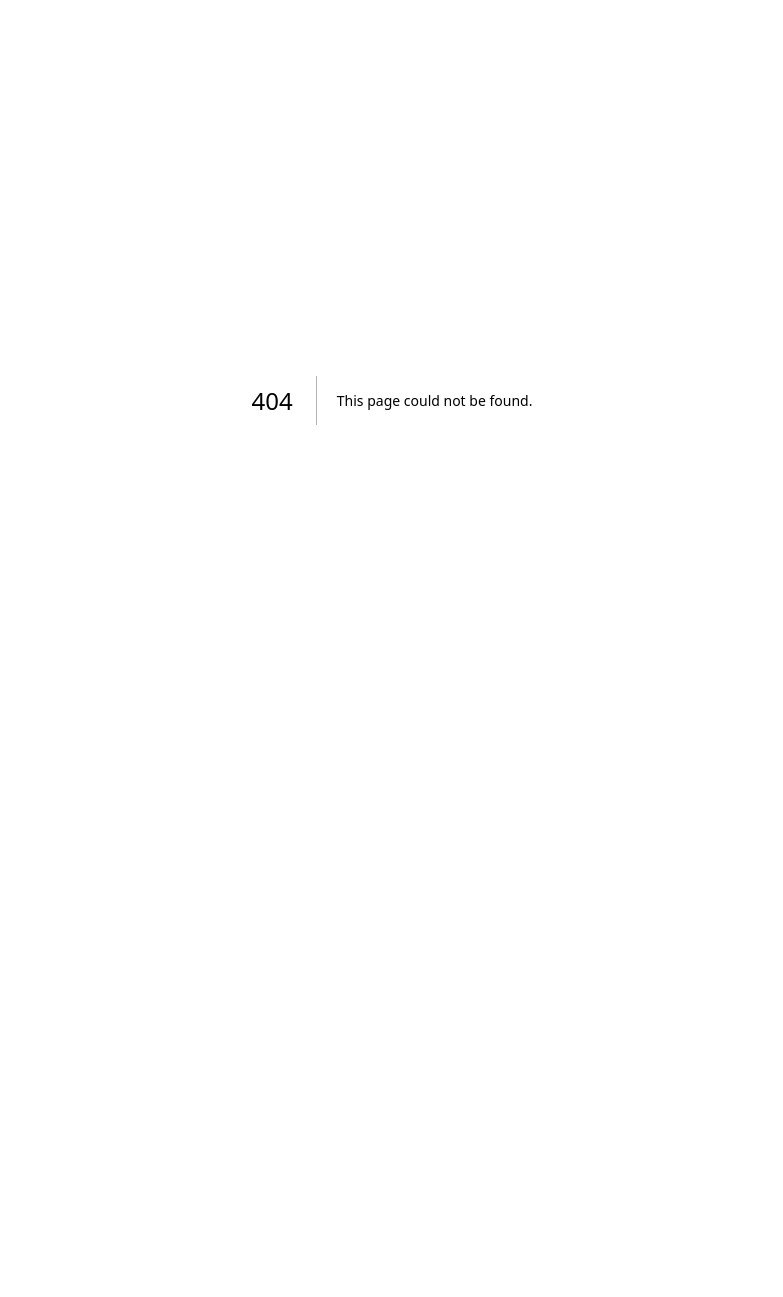
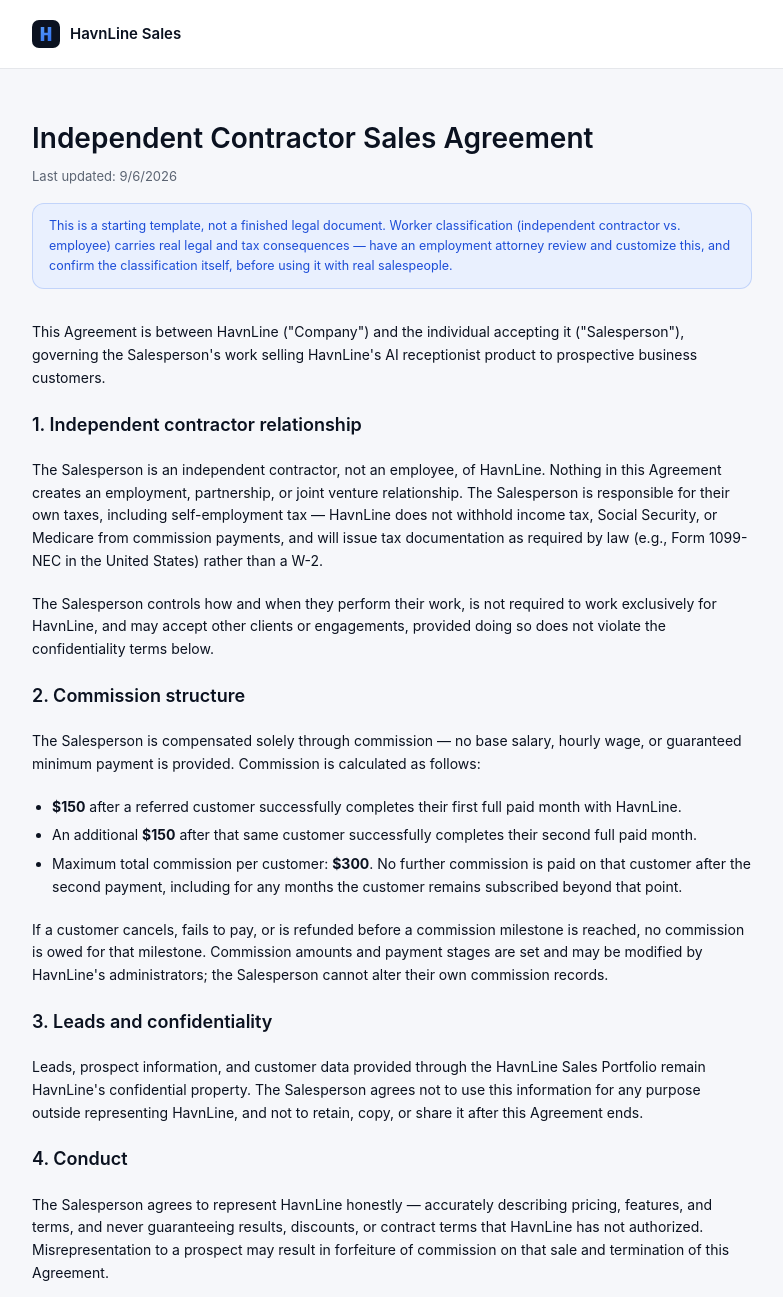
Before and after one commit to hassanelnaim/havnline-portfolio, a Next.js app: page /terms in a window 1280 px wide. Before the commit this address had no page. Shown: the top 1297 px of the page, without its empty margins (248-1031 px from the left). Before the commit the page ends 800 px from the top, so only its background shows below. Built offline with nearby package versions, Linux system fonts and the light colour scheme.

Commit message:
Add sales agreement / terms page

```diff
--- a/app/(auth)/login/page.tsx
+++ b/app/(auth)/login/page.tsx
@@ -1,3 +1,4 @@
+import Link from "next/link";
 import { signInAction } from "@/app/actions/auth";
 import { Button } from "@/components/ui/button";
 import { Input } from "@/components/ui/input";
@@ -18,6 +19,10 @@ export default function LoginPage({ searchParams }: { searchParams: { error?: st
         <div><Label htmlFor="password">Password</Label><Input id="password" name="password" type="password" required className="mt-1.5" /></div>
         <Button type="submit" variant="brand" className="w-full">Log in</Button>
       </form>
+
+      <p className="mt-5 text-center text-[11.5px] text-text-faint">
+        By logging in, you agree to the <Link href="/terms" className="underline hover:text-text-muted">Sales Agreement</Link>.
+      </p>
     </div>
   );
 }
--- /dev/null
+++ b/app/terms/page.tsx
@@ -0,0 +1,101 @@
+import Link from "next/link";
+import { LogoMark } from "@/components/brand/logo";
+
+export const metadata = { title: "Sales Agreement — HavnLine" };
+
+export default function SalesTermsPage() {
+  return (
+    <div className="min-h-screen bg-paper">
+      <header className="border-b border-border bg-card">
+        <div className="mx-auto flex max-w-3xl items-center justify-between px-6 py-5">
+          <Link href="/login" className="flex items-center gap-2.5">
+            <LogoMark className="h-7 w-7" />
+            <span className="font-display text-[15px] font-semibold text-ink">HavnLine Sales</span>
+          </Link>
+        </div>
+      </header>
+
+      <main className="mx-auto max-w-3xl px-6 py-12">
+        <h1 className="font-display text-[28px] font-semibold text-ink">Independent Contractor Sales Agreement</h1>
+        <p className="mt-2 text-[13px] text-text-muted">Last updated: {new Date().toLocaleDateString()}</p>
+
+        <div className="mt-4 rounded-xl border border-brand/20 bg-brand-soft px-4 py-3 text-[12.5px] leading-relaxed text-brand-dark">
+          This is a starting template, not a finished legal document. Worker classification (independent
+          contractor vs. employee) carries real legal and tax consequences — have an employment attorney review
+          and customize this, and confirm the classification itself, before using it with real salespeople.
+        </div>
+
+        <section className="mt-8 space-y-5 text-[14px] leading-relaxed text-text">
+          <p>
+            This Agreement is between HavnLine ("Company") and the individual accepting it ("Salesperson"),
+            governing the Salesperson's work selling HavnLine's AI receptionist product to prospective business
+            customers.
+          </p>
+
+          <h2 className="font-display text-[18px] font-semibold text-ink">1. Independent contractor relationship</h2>
+          <p>
+            The Salesperson is an independent contractor, not an employee, of HavnLine. Nothing in this Agreement
+            creates an employment, partnership, or joint venture relationship. The Salesperson is responsible for
+            their own taxes, including self-employment tax — HavnLine does not withhold income tax, Social
+            Security, or Medicare from commission payments, and will issue tax documentation as required by law
+            (e.g., Form 1099-NEC in the United States) rather than a W-2.
+          </p>
+          <p>
+            The Salesperson controls how and when they perform their work, is not required to work exclusively
+            for HavnLine, and may accept other clients or engagements, provided doing so does not violate the
+            confidentiality terms below.
+          </p>
+
+          <h2 className="font-display text-[18px] font-semibold text-ink">2. Commission structure</h2>
+          <p>The Salesperson is compensated solely through commission — no base salary, hourly wage, or guaranteed minimum payment is provided. Commission is calculated as follows:</p>
+          <ul className="ml-5 list-disc space-y-1.5">
+            <li><strong>$150</strong> after a referred customer successfully completes their first full paid month with HavnLine.</li>
+            <li>An additional <strong>$150</strong> after that same customer successfully completes their second full paid month.</li>
+            <li>Maximum total commission per customer: <strong>$300</strong>. No further commission is paid on that customer after the second payment, including for any months the customer remains subscribed beyond that point.</li>
+          </ul>
+          <p>
+            If a customer cancels, fails to pay, or is refunded before a commission milestone is reached, no
+            commission is owed for that milestone. Commission amounts and payment stages are set and may be
+            modified by HavnLine's administrators; the Salesperson cannot alter their own commission records.
+          </p>
+
+          <h2 className="font-display text-[18px] font-semibold text-ink">3. Leads and confidentiality</h2>
+          <p>
+            Leads, prospect information, and customer data provided through the HavnLine Sales Portfolio remain
+            HavnLine's confidential property. The Salesperson agrees not to use this information for any purpose
+            outside representing HavnLine, and not to retain, copy, or share it after this Agreement ends.
+          </p>
+
+          <h2 className="font-display text-[18px] font-semibold text-ink">4. Conduct</h2>
+          <p>
+            The Salesperson agrees to represent HavnLine honestly — accurately describing pricing, features, and
+            terms, and never guaranteeing results, discounts, or contract terms that HavnLine has not authorized.
+            Misrepresentation to a prospect may result in forfeiture of commission on that sale and termination of
+            this Agreement.
+          </p>
+
+          <h2 className="font-display text-[18px] font-semibold text-ink">5. Term and termination</h2>
+          <p>
+            This Agreement may be ended by either party at any time, for any reason, with or without notice.
+            Commission already earned (a milestone already completed) at the time of termination remains payable
+            on its normal schedule; commission tied to milestones not yet reached at termination is forfeited
+            unless HavnLine agrees otherwise in writing.
+          </p>
+
+          <h2 className="font-display text-[18px] font-semibold text-ink">6. No benefits</h2>
+          <p>
+            As an independent contractor, the Salesperson is not eligible for employee benefits of any kind,
+            including health insurance, retirement contributions, paid time off, workers' compensation, or
+            unemployment insurance through HavnLine.
+          </p>
+
+          <h2 className="font-display text-[18px] font-semibold text-ink">7. Changes to this Agreement</h2>
+          <p>HavnLine may update this Agreement from time to time. Continued participation after a change means acceptance of the updated terms.</p>
+
+          <h2 className="font-display text-[18px] font-semibold text-ink">8. Contact</h2>
+          <p>Questions about this Agreement should be directed to your HavnLine administrator.</p>
+        </section>
+      </main>
+    </div>
+  );
+}
```
Also changed, not shown: 1 other file (tests, documents, lock files or other folders).
